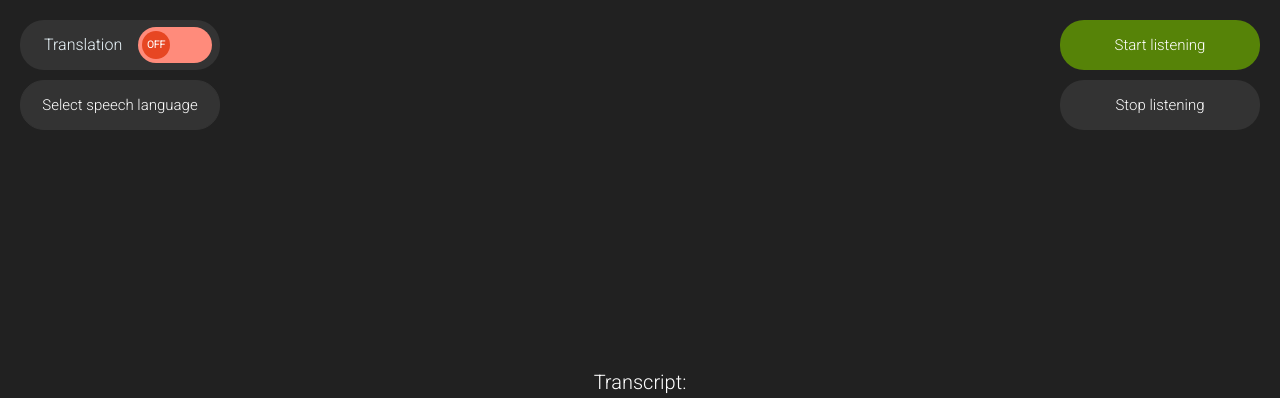
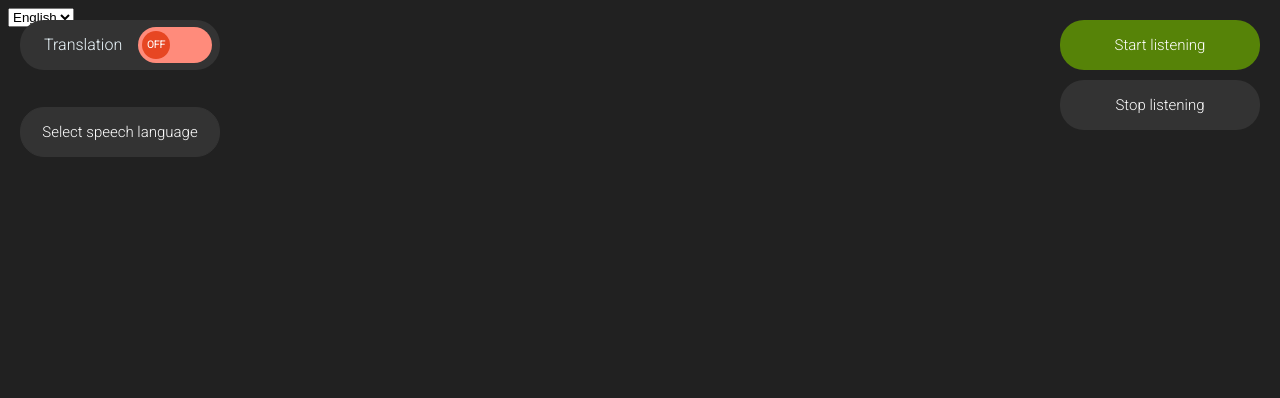
Before and after one commit to andylvua/LiveTranslate, a Flask app: page / in a window 1280 px wide. Shown: the top 398 px of the page. Run offline with Flask 2, Linux system fonts and the light colour scheme; parts of the project's set-up code (start-up, migrations or seed data) failed here and were passed over; some libraries are stand-ins or nearby versions.

Commit message:
Added `translate_language_selector`

```diff
--- a/web/templates/index.html
+++ b/web/templates/index.html
@@ -24,6 +24,11 @@
     </div>
 </div>
 
+<div class="translate_languages_selector">
+    <select id="translate_language_selector" onchange="set_translation_language(this)" required>
+        <option value="en">English</option>
+    </select>
+</div>
 <div class="languages_selector">
     <select id="language_selector" onchange="set_language(this)" required>
         <option disabled selected>Select speech language</option>
```
